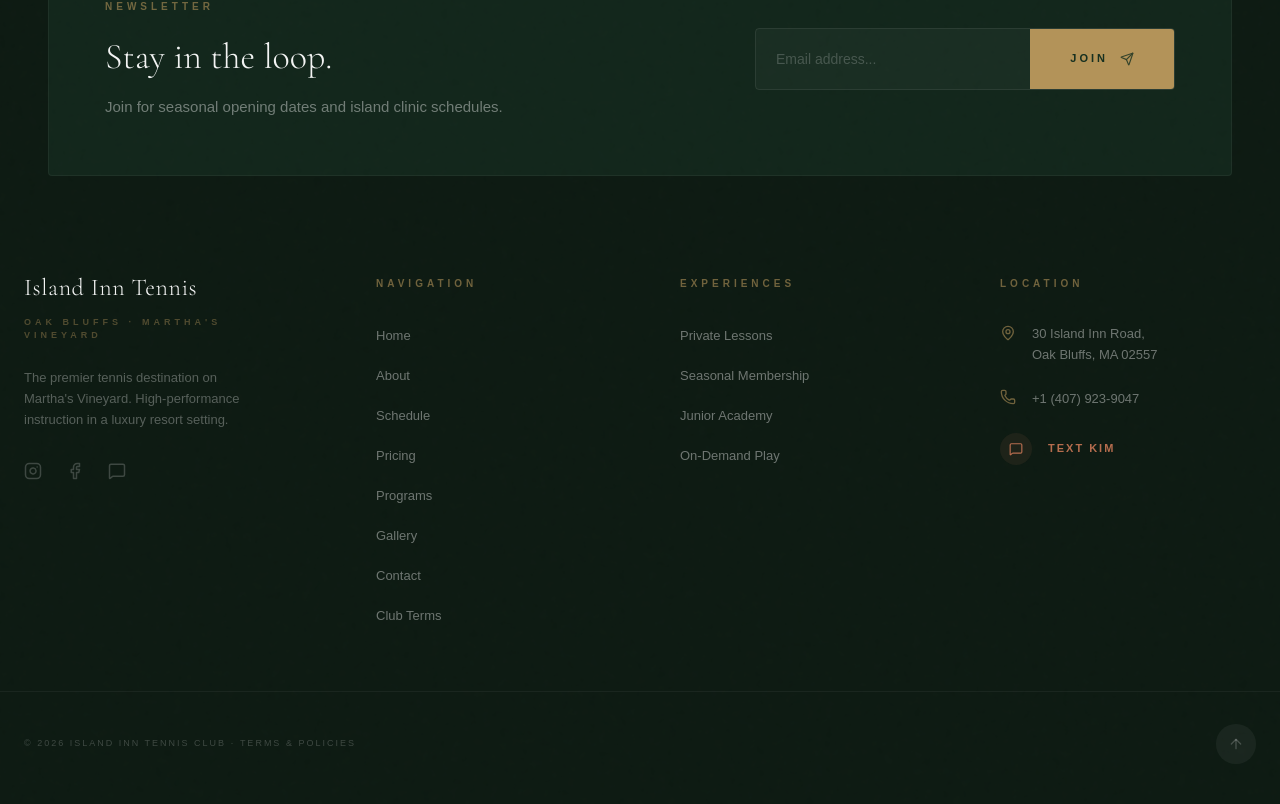
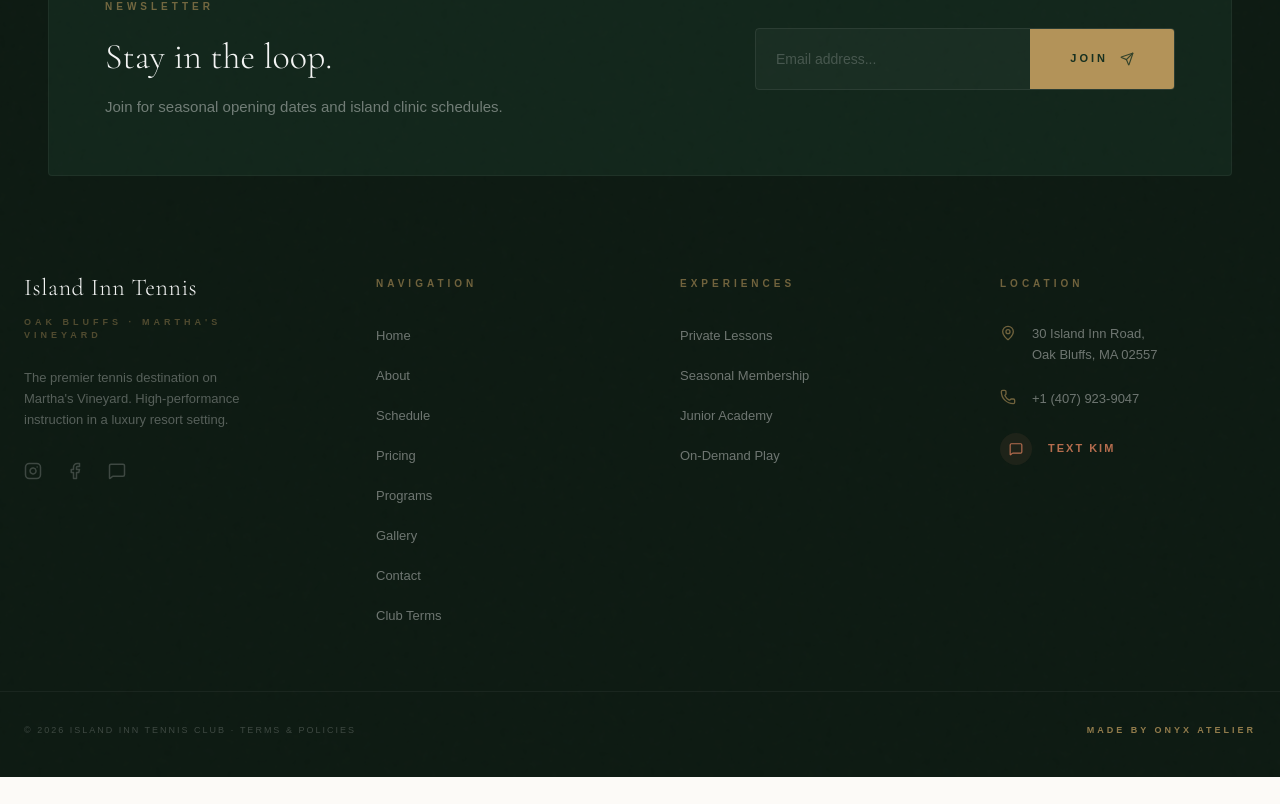
Before and after one commit to moneyladder911/islandinntennis, a React (Vite) app: page /schedule in a window 1280 px wide. Shown: the part 2459-3263 px from the top of the page. After the commit the page ends 3236 px from the top, so only its background shows below. Built offline with nearby package versions, Linux system fonts and the light colour scheme.

Commit message:
Cleanup footer, remove scroll button, add branding, and refine membership preview

```diff
--- a/src/components/Footer.tsx
+++ b/src/components/Footer.tsx
@@ -1,13 +1,11 @@
 import React from 'react';
-import { Instagram, Facebook, MapPin, Phone, ArrowUp, Send, MessageSquare } from 'lucide-react';
+import { Instagram, Facebook, MapPin, Phone, Send, MessageSquare } from 'lucide-react';
 import { Link } from 'react-router-dom';
 
 const Footer: React.FC = () => {
   const currentYear = new Date().getFullYear();
 
-  const scrollToTop = () => {
-    window.scrollTo({ top: 0, behavior: 'smooth' });
-  };
+
 
   return (
     <footer className="bg-[#0d1a12] text-white pt-16 pb-24 md:pb-10 relative overflow-hidden border-t border-white/5">
@@ -111,12 +109,10 @@
         <p className="text-[9px] font-medium tracking-[2px] uppercase text-white/20 text-center md:text-left">
           &copy; {currentYear} Island Inn Tennis Club · <Link to="/terms" className="hover:text-gold text-white/20 no-underline">Terms & Policies</Link>
         </p>
-        <button
-          onClick={scrollToTop}
-          className="bg-white/5 p-3 rounded-full text-white/20 hover:text-gold hover:bg-white/10 transition-all cursor-pointer border-none"
-        >
-          <ArrowUp size={16} />
-        </button>
+        <div className="text-[9px] font-bold tracking-[3px] uppercase text-gold/80">
+          Made by Onyx Atelier
+        </div>
+        {/* Removed Back to Top button as requested */}
       </div>
     </footer>
   );
--- a/src/components/Memberships.tsx
+++ b/src/components/Memberships.tsx
@@ -3,7 +3,11 @@
 import { motion } from 'framer-motion';
 import { Link } from 'react-router-dom';
 
-const Memberships: React.FC = () => {
+interface MembershipsProps {
+  isPreview?: boolean;
+}
+
+const Memberships: React.FC<MembershipsProps> = ({ isPreview = false }) => {
   const plans = [
     {
       name: "Early Bird",
@@ -115,11 +119,13 @@
           </div>
         </div>
 
-        <div className="mt-12 text-center">
-          <Link to="/pricing" className="text-[11px] font-bold tracking-[3px] uppercase text-clay hover:text-forest transition-colors no-underline border-b border-clay/30 hover:border-forest pb-1">
-            Learn More About Pricing &rarr;
-          </Link>
-        </div>
+        {isPreview && (
+          <div className="mt-12 text-center">
+            <Link to="/pricing" className="text-[11px] font-bold tracking-[3px] uppercase text-clay hover:text-forest transition-colors no-underline border-b border-clay/30 hover:border-forest pb-1">
+              Learn More About Pricing &rarr;
+            </Link>
+          </div>
+        )}
       </div>
     </section>
   );
--- a/src/pages/Gallery.tsx
+++ b/src/pages/Gallery.tsx
@@ -9,8 +9,10 @@
     { span: 'lg:col-span-3 aspect-[3/1] md:aspect-auto', title: 'Tennis Community under the Oaks', url: '/gallery/gallery-5.jpg', color: '#1e5c38', pos: 'center 40%' },
     { span: '', title: 'Private Instruction Support', url: '/gallery/gallery-3.jpg', color: '#b89a5e', pos: 'center 15%' },
     { span: '', title: 'Island Inn Pool Side', url: '/gallery/pool-side.jpg', color: '#1a3a5a', pos: 'center' },
+    { span: '', title: 'Island Inn Mascot', url: '/gallery/gallery-dog.jpg', color: '#b39359', pos: 'center' },
     { span: 'md:row-span-2', title: 'Nomans Garden View', url: '/gallery/nomans-garden.jpg', color: '#153d20', pos: 'center' },
     { span: '', title: 'Tennis Pro Shop', url: '/gallery/pro-shop.jpg', color: '#2a5a3a', pos: 'center' },
+    { span: '', title: 'Island Matches', url: '/gallery/gallery-4.jpg', color: '#1a3a2a', pos: 'center' },
   ];
 
   return (
--- a/src/pages/Home.tsx
+++ b/src/pages/Home.tsx
@@ -29,7 +29,7 @@
       <SchedulePreview />
 
       {/* 5. Summer Memberships (Costs) */}
-      <Memberships />
+      <Memberships isPreview={true} />
 
       {/* 6. Programs Section */}
       <Programs isPreview={true} showPage={showPage} />
```
